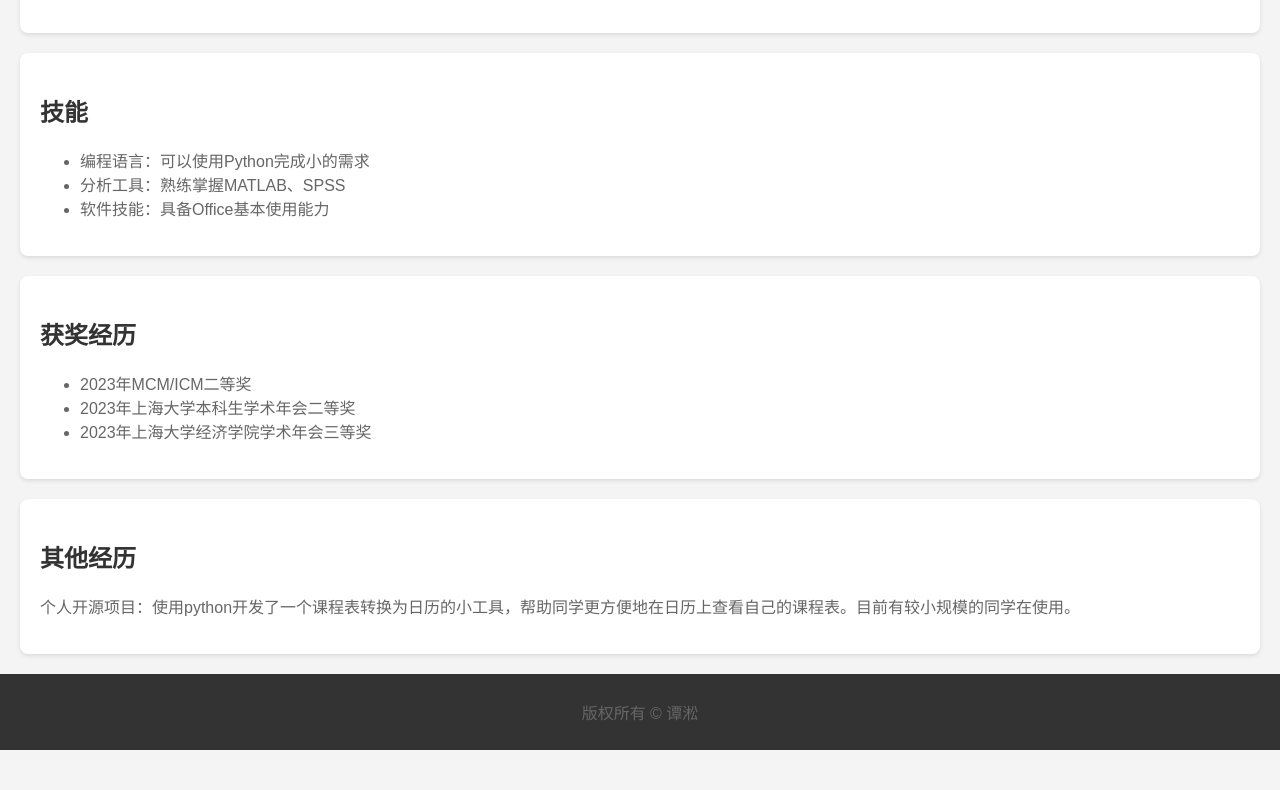
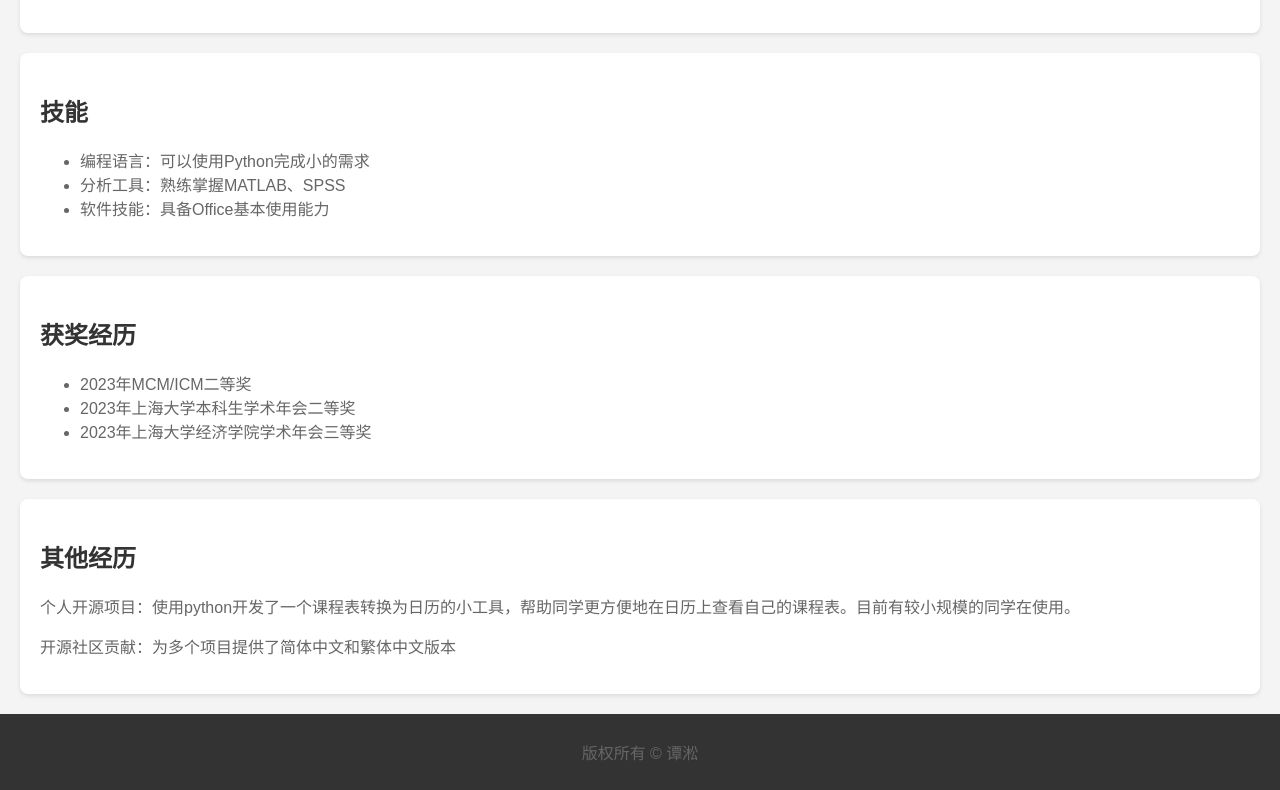
Before and after one commit to zXiaoyuLuo/zxiaoyuluo.github.io, a plain HTML site: page index.html in a window 1280 px wide. Shown: the part 798-1588 px from the top of the page. Before the commit the page ends 1548 px from the top, so only its background shows below. Drawn offline with Linux system fonts and the light colour scheme.

Commit message:
Update index.html

```diff
--- a/index.html
+++ b/index.html
@@ -56,6 +56,7 @@
     <section class="projects">
         <h2>其他经历</h2>
         <p>个人开源项目：<a href="#opensource-project">使用python开发了一个课程表转换为日历的小工具</a>，帮助同学更方便地在日历上查看自己的课程表。目前有较小规模的同学在使用。</p>
+        <p>开源社区贡献：为多个项目提供了简体中文和繁体中文版本</p>
     </section>
     <footer>
         <p>版权所有 &copy; 谭淞</p>
```
